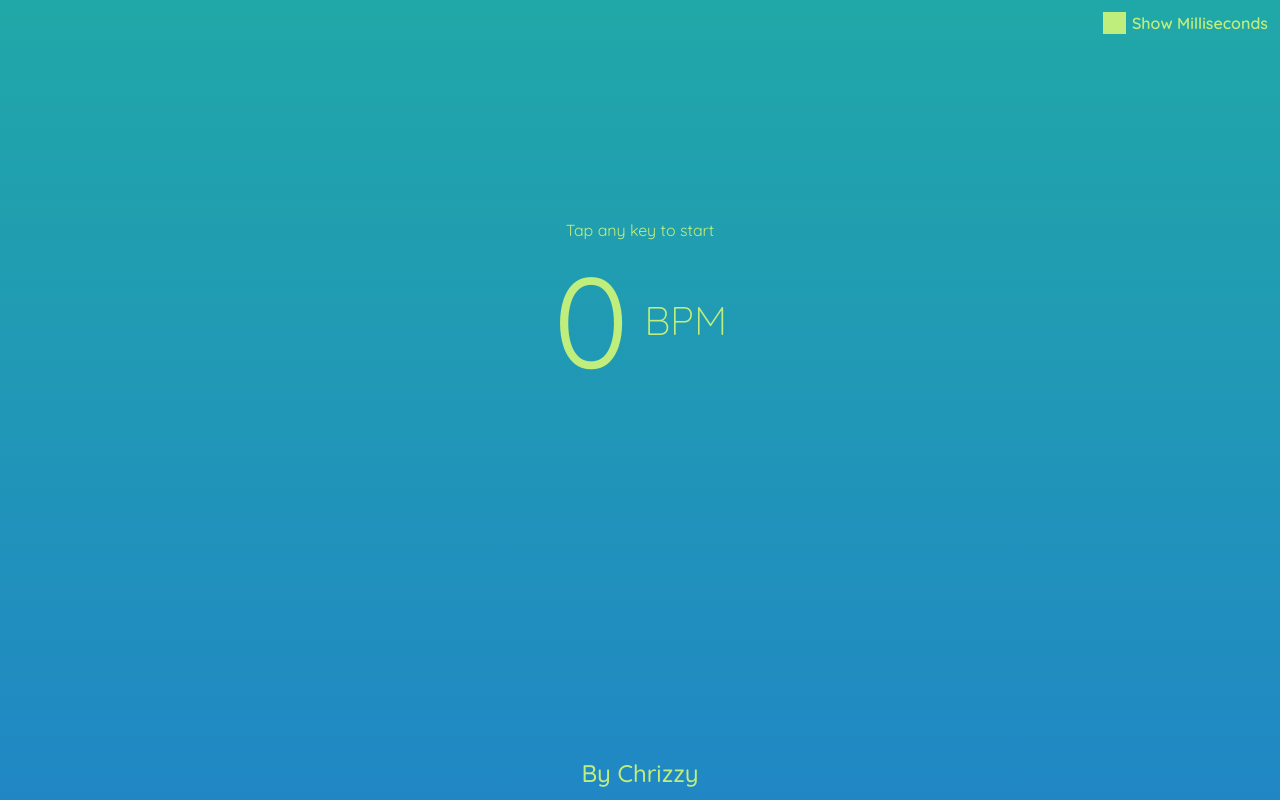
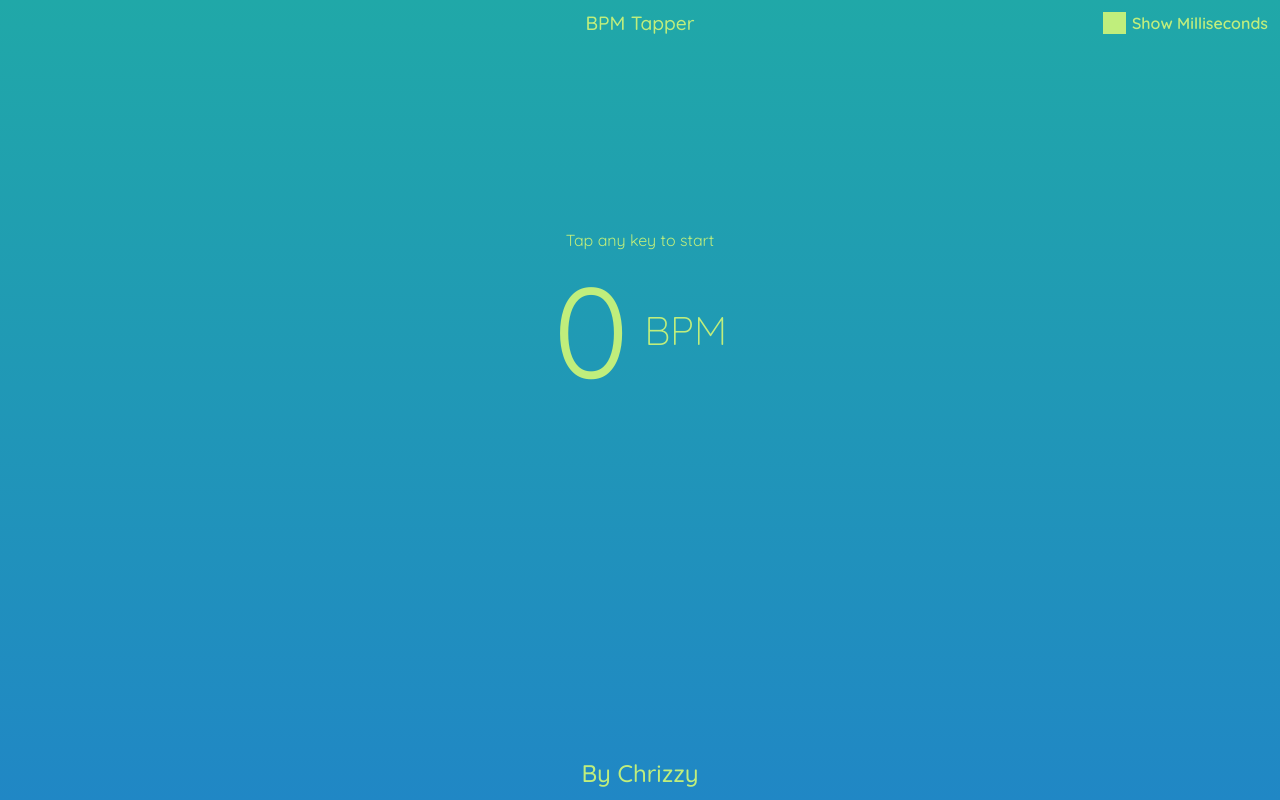
Before and after one commit to ChristopherBussick/bpm-tapper, a React (Create React App) app: page / in a window 1280 px wide. Built offline with nearby package versions, Linux system fonts and the light colour scheme.

Commit message:
- changed navbar to use CSS Grid - added centered title

```diff
--- a/src/App.js
+++ b/src/App.js
@@ -1,7 +1,7 @@
 import React, { useState } from "react";
 import BPMDisplay from "./components/BPMDisplay";
 import Footer from "./components/Footer";
-import Nav from "./components/Nav";
+import Navbar from "./components/Navbar";
 import "./styles/app.scss";
 
 function App() {
@@ -10,7 +10,7 @@ function App() {
 
   return (
     <div className="app">
-      <Nav setShowMilliseconds={setShowMilliseconds} />
+      <Navbar title="BPM Tapper" setShowMilliseconds={setShowMilliseconds} />
       <BPMDisplay showMilliseconds={showMilliseconds} />
       <Footer />
     </div>
--- a/src/components/BPMDisplay.js
+++ b/src/components/BPMDisplay.js
@@ -14,10 +14,9 @@ function BPMDisplay( { showMilliseconds }) {
 
 
   useEffect(() => {
-    console.log("BPMDisplay rendered!");
     window.addEventListener("keydown", keyDownHandler);
 
-    // Clean up when the component is removed from the UI (Should not happen here, but still).
+    // Clean up when the component is removed from the UI (Should not happen here because it is always on screen, but still have this for proper structuring).
     return () => {
       window.removeEventListener("keydown", keyDownHandler);
     }
@@ -62,16 +61,13 @@ function BPMDisplay( { showMilliseconds }) {
     var currentTapTime = new Date().getTime();
     var currentTapTimeDifference = currentTapTime - lastTapTime;
 
-    // Do not set the bpm on the first tap (You need at least two taps to calculate the bpm).
+    // Do not calculate or set the bpm on the first tap (You need at least two taps to calculate the bpm).
     if (lastTapTime) {
-      // 2. Always take the latest 5 (?? maybe that's a good number) time differences between taps, add them up and divide them by 5 to get the average time difference
+      // 2. Store all previous time differences between taps, add them up and divide their sum by their amount to get the average time difference
 
-      // 2.1 Always only store the latest 5 time differences
+      // 2.1 Store all previous time differences between taps
       // Handling arrays as lists in JS: https://alligator.io/js/push-pop-shift-unshift-array-methods/
       lastTapTimeDifferences.push(currentTapTimeDifference);
-      if (lastTapTimeDifferences.length > 5) {
-        lastTapTimeDifferences.shift();
-      }
 
       // 2.2 Add up the time differences and divide the sum by the amount of stored time differences to get the average
       var averageTimeDifference = 0;
@@ -141,6 +137,7 @@ function BPMDisplay( { showMilliseconds }) {
 
   return (
     <div className="bpm-display">
+      <div className="messages-and-bpm-container">
         <div className={"clipboard-message"} ref={clipboardMessageRef}>Copied to clipboard!</div>
         <div className={"start-message" + (isCalculating ? " invisible" : "")}>Tap any key to start</div>
         <div className={"bpm-number-container" + (showMilliseconds ? " baseline-align" : "")}>
@@ -148,6 +145,7 @@ function BPMDisplay( { showMilliseconds }) {
           <div className="bpm-label">BPM</div>
         </div>
         <button className={"reset-button" + (isCalculating ? "" : " invisible")} onClick={resetBPM}>Reset</button>
+      </div>
       <audio ref={audioTapRef} src={tapSound} />
     </div>
   );
--- a/src/components/Footer.js
+++ b/src/components/Footer.js
@@ -1,7 +1,7 @@
 function Footer() {
   return (
     <div className="footer">
-      <a className="about" href="http://www.christopherbussick.de" target="_blank">By Chrizzy</a>
+      <a className="about" href="http://www.christopherbussick.de" target="_blank" rel="noreferrer">By Chrizzy</a>
     </div>
   );
 }
--- a/src/components/Nav.js
+++ b/src/components/Nav.js
@@ -1,11 +1,7 @@
 import React from "react";
 import NavItem from "./NavItem";
 
-function Nav( { setShowMilliseconds }) {
-
-  function playMetronome() {
-    // todo
-  }
+function Nav( { setShowMilliseconds } ) {
 
   function toggleShowMilliseconds() {
     setShowMilliseconds(showMilliseconds => !showMilliseconds);
--- /dev/null
+++ b/src/components/Navbar.js
@@ -0,0 +1,14 @@
+import React from "react";
+import Nav from "./Nav";
+
+function Navbar( { title, setShowMilliseconds }) {
+
+  return (
+    <nav className="navbar">
+      <p className="title">{title}</p>
+      <Nav setShowMilliseconds={setShowMilliseconds} />
+    </nav>
+  );
+}
+
+export default Navbar;
--- a/src/styles/_bpmDisplay.scss
+++ b/src/styles/_bpmDisplay.scss
@@ -7,12 +7,17 @@
   user-select: none;
   padding-bottom: 150px;
 
+  .messages-and-bpm-container {
+    display: flex;
+    flex-direction: column;
+    align-items: center;
+    position: relative;
+    padding-top: 1.2rem;
+
     .clipboard-message {
       opacity: 0;
-    // Todo:
-    // - Position this in a better, more stable way than using absolute positioning and margin
       position: absolute;
-    margin-bottom: 250px;
+      top: 0;
     }
 
     .bpm-number-container {
@@ -52,6 +57,7 @@
     .reset-button {
       font-size: 1.2rem;
     }
+  }
 
   .animation-grow {
     animation: growIn 0.5s;
@@ -66,7 +72,7 @@
       opacity: 0.8;
       font-size: 7rem;
 
-      // Todo: Add this color pulse effect
+      // Todo: Add a color pulse effect
       // background-color: #2087C5;
       // border-radius: 100px;
     }
--- a/src/styles/_nav.scss
+++ /dev/null
@@ -1,53 +0,0 @@
-.nav {
-  display: flex;
-  justify-content: flex-end;
-  align-items: center;
-
-  .nav-item {
-    margin: 12px;
-
-    &:not(Button) {
-      font-weight: 600;
-    }
-  }
-
-  .show-milliseconds-checkbox-container {
-    display: flex;
-    align-items: center;
-    cursor: pointer;
-    user-select: none;
-
-    .checkbox-container {
-      display: flex;
-      justify-content: center;
-      align-items: center;
-
-      height: 22px;
-      width: 23px;
-
-      // transform: scale(1.5);
-
-      .show-milliseconds-checkbox {
-        cursor: pointer;
-        height: 100%;
-        width: 100%;
-      }
-
-      .checkmark {
-        position: absolute;
-        font-size: 1.1rem;
-        color: #20A8A8;
-        opacity: 0;
-        // Slightly adjust it to be more in the center
-        margin-bottom: 2px;
-        // Ignores clicks on the checkmark and recognizes it as a click on the actual checkbox below
-        pointer-events: none;
-      }
-    }
-
-    .show-milliseconds-checkbox-label {
-      cursor: pointer;
-      padding-left: 6px;
-    }
-  }
-}
--- /dev/null
+++ b/src/styles/_navbar.scss
@@ -0,0 +1,63 @@
+.navbar {
+  display: grid;
+  grid-template-columns: 1fr 1fr 1fr;
+
+  .title {
+    grid-column-start: 2;
+    justify-self: center;
+    align-self: center;
+    font-size: 1.2rem;
+    font-weight: 500;
+  }
+
+  .nav {
+    display: flex;
+    justify-content: flex-end;
+    align-items: center;
+
+    .nav-item {
+      margin: 12px;
+
+      &:not(Button) {
+        font-weight: 600;
+      }
+    }
+
+    .show-milliseconds-checkbox-container {
+      display: flex;
+      align-items: center;
+      cursor: pointer;
+      user-select: none;
+
+      .checkbox-container {
+        display: flex;
+        justify-content: center;
+        align-items: center;
+        height: 22px;
+        width: 23px;
+
+        .show-milliseconds-checkbox {
+          cursor: pointer;
+          height: 100%;
+          width: 100%;
+        }
+
+        .checkmark {
+          position: absolute;
+          font-size: 1.1rem;
+          color: #20A8A8;
+          opacity: 0;
+          // Slightly adjust it to be more in the center
+          margin-bottom: 2px;
+          // Ignores clicks on the checkmark and recognizes it as a click on the actual checkbox below
+          pointer-events: none;
+        }
+      }
+
+      .show-milliseconds-checkbox-label {
+        cursor: pointer;
+        padding-left: 6px;
+      }
+    }
+  }
+}
--- a/src/styles/app.scss
+++ b/src/styles/app.scss
@@ -72,6 +72,6 @@
   }
 }
 
-@import "nav";
+@import "navbar";
 @import "bpmDisplay";
 @import "footer";
```
Also changed, not shown: 1 other file (tests, documents, lock files or other folders). Lines whose indentation alone changed are shown as unchanged.
